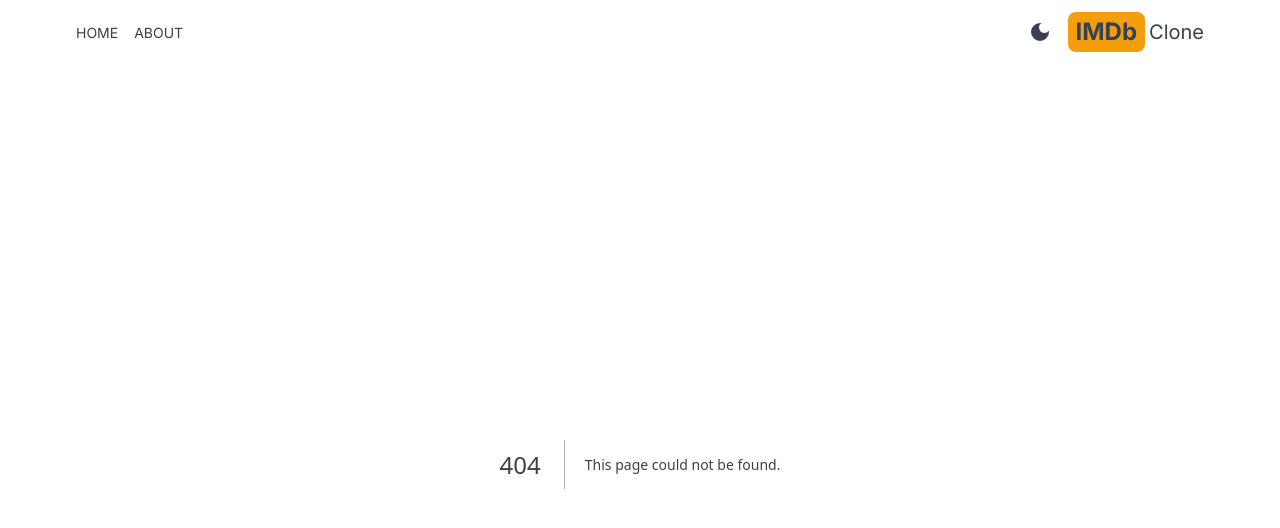
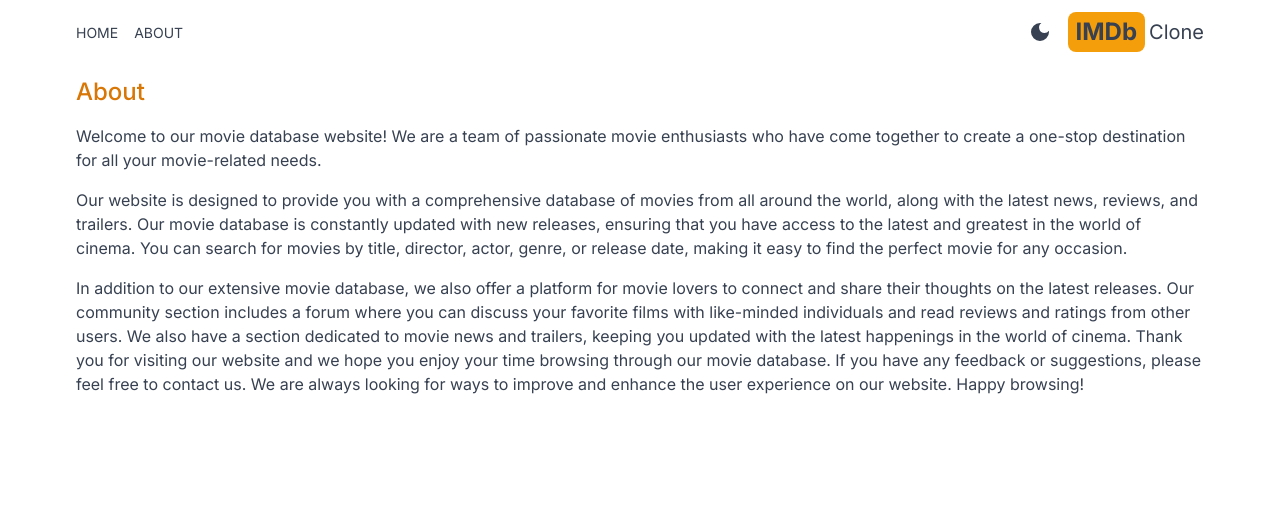
Before and after one commit to Yuriy-27/imdb-clone-next, a Next.js app: page /about in a window 1280 px wide. Before the commit this address had no page. Shown: the top 528 px of the page. Built offline with nearby package versions, Linux system fonts and the light colour scheme.

Commit message:
feat: add about page

```diff
--- /dev/null
+++ b/src/app/about/page.jsx
@@ -0,0 +1,38 @@
+import React from "react";
+
+export default function AboutPage() {
+  return (
+    <div className='max-w-6xl mx-auto p-3 space-y-4'>
+      <h1 className=' text-2xl font-medium text-amber-600'>About</h1>
+      <p>
+        Welcome to our movie database website! We are a team of passionate movie
+        enthusiasts who have come together to create a one-stop destination for
+        all your movie-related needs.
+      </p>
+
+      <p>
+        Our website is designed to provide you with a comprehensive database of
+        movies from all around the world, along with the latest news, reviews,
+        and trailers. Our movie database is constantly updated with new
+        releases, ensuring that you have access to the latest and greatest in
+        the world of cinema. You can search for movies by title, director,
+        actor, genre, or release date, making it easy to find the perfect movie
+        for any occasion.
+      </p>
+
+      <p>
+        In addition to our extensive movie database, we also offer a platform
+        for movie lovers to connect and share their thoughts on the latest
+        releases. Our community section includes a forum where you can discuss
+        your favorite films with like-minded individuals and read reviews and
+        ratings from other users. We also have a section dedicated to movie news
+        and trailers, keeping you updated with the latest happenings in the
+        world of cinema. Thank you for visiting our website and we hope you
+        enjoy your time browsing through our movie database. If you have any
+        feedback or suggestions, please feel free to contact us. We are always
+        looking for ways to improve and enhance the user experience on our
+        website. Happy browsing!
+      </p>
+    </div>
+  );
+}
```
